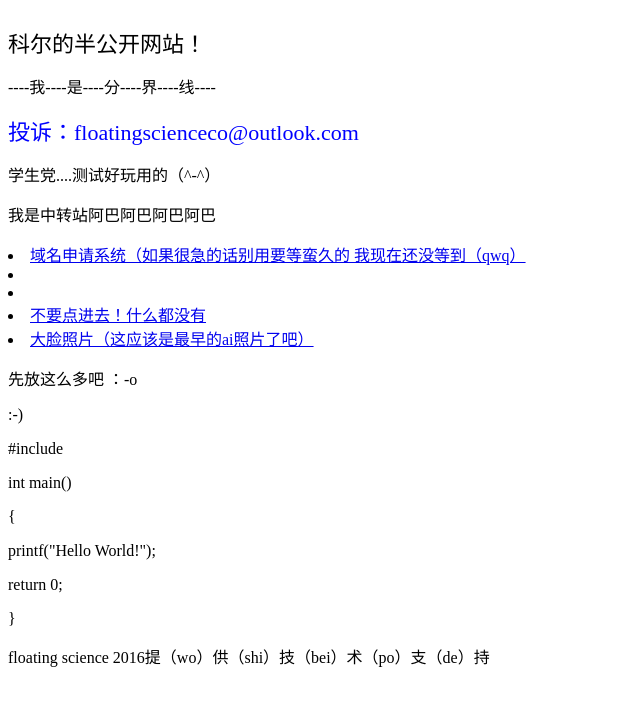
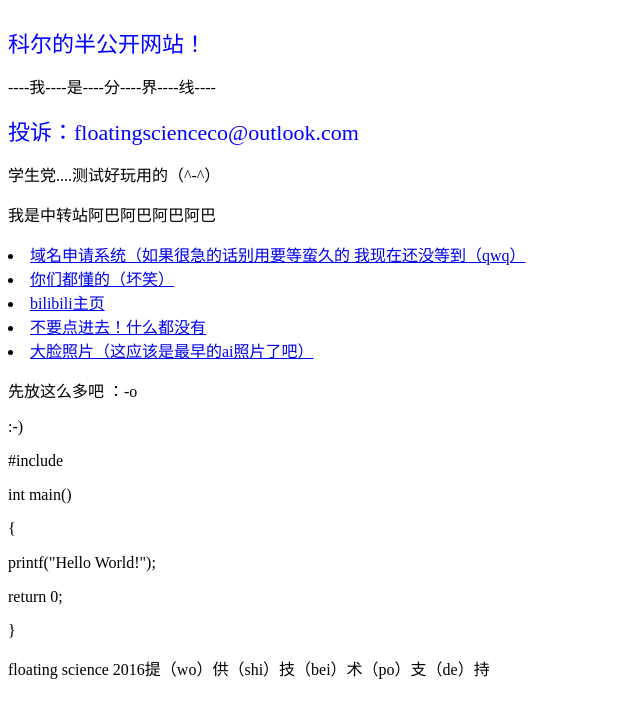
Before and after one commit to keernocry/new-web, a plain HTML site: page index.html in a window 1280 px wide. Shown: the whole page, without its empty margins (0-640 px from the left). Drawn offline with Linux system fonts and the light colour scheme.

Commit message:
Update index.html

```diff
--- a/index.html
+++ b/index.html
@@ -10,7 +10,7 @@
 	</style>
     </head>
 <body>
-	<div style="color: Dark Blue; font-size: 22px;">科尔的半公开网站！</div>
+	<div style="color: blue; font-size: 22px;">科尔的半公开网站！</div>
                <p>----我----是----分----界----线----</p>
 	<div style="color: blue; font-size: 22px;">投诉：floatingscienceco@outlook.com</div>
 </body>
@@ -18,9 +18,9 @@
 <p>学生党....测试好玩用的（^-^）</p>
 <p>我是中转站阿巴阿巴阿巴阿巴</p>
 <li> <a href="https://nic.eu.org/">域名申请系统（如果很急的话别用要等蛮久的 我现在还没等到（qwq）</a> </li>
-<li> <a href="https://space.bilibili.com/"你们都懂的（坏笑） </a> </li>
-<li> <a href="https://space.bilibili.com/320854223/"bilibili主页 </a> </li>
-<li> <a href="https://www.bilibili.com/video/BV1GJ411x7h7/">  不要点进去！什么都没有 </div> </a>  </li>
+<li> <a href="https://space.bilibili.com/">你们都懂的（坏笑） </a> </li>
+<li> <a href="https://space.bilibili.com/320854223/"> bilibili主页 </a> </li>
+<li> <a href="https://www.bilibili.com/video/BV1GJ411x7h7/">  不要点进去！什么都没有  </a>  </li>
 <li> <a href="https://thispersondoesnotexist.com/"> 大脸照片（这应该是最早的ai照片了吧）</a> </li>
 <p>先放这么多吧 ：-o </p>
 <p> :-) </p>
```
